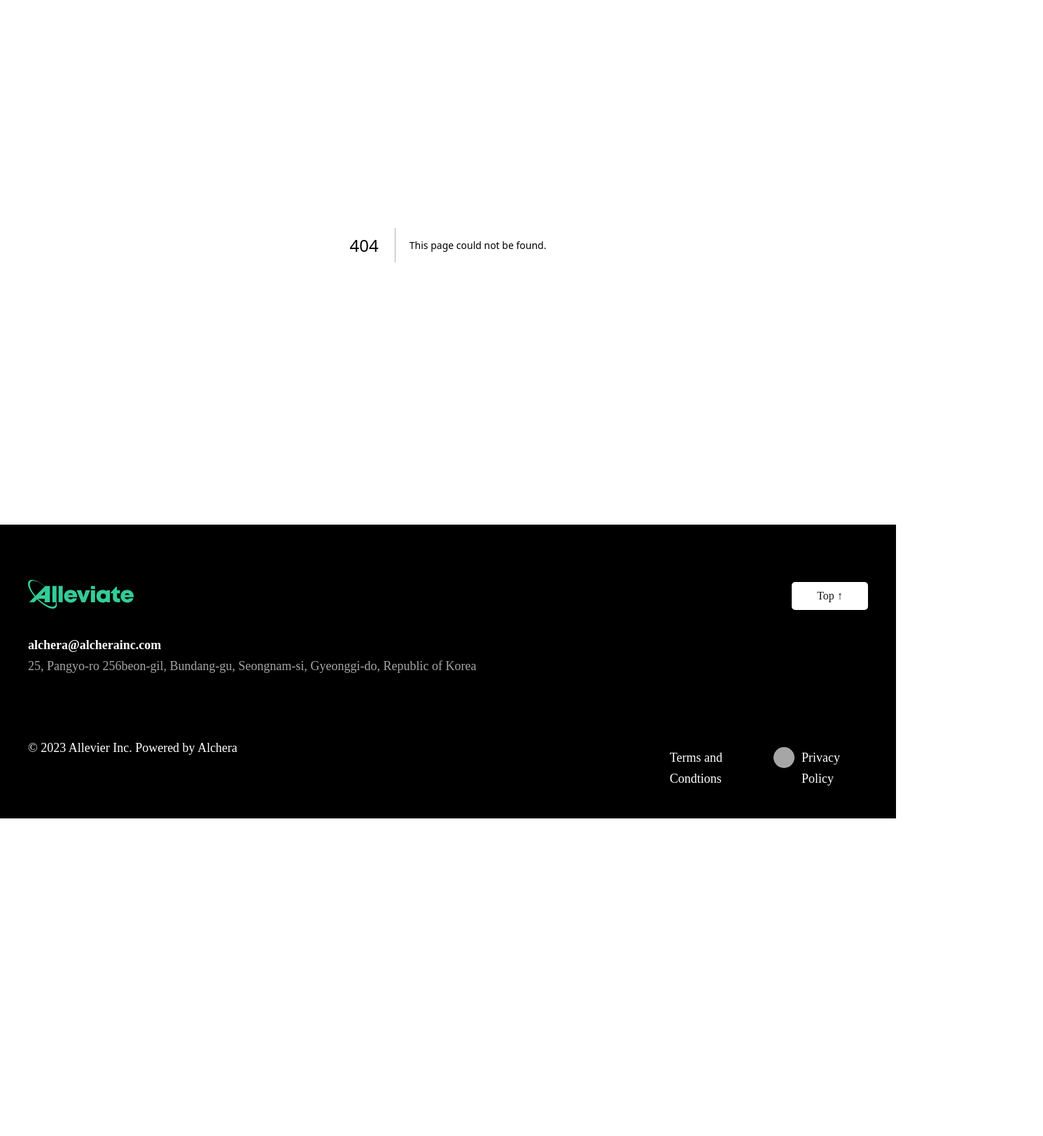
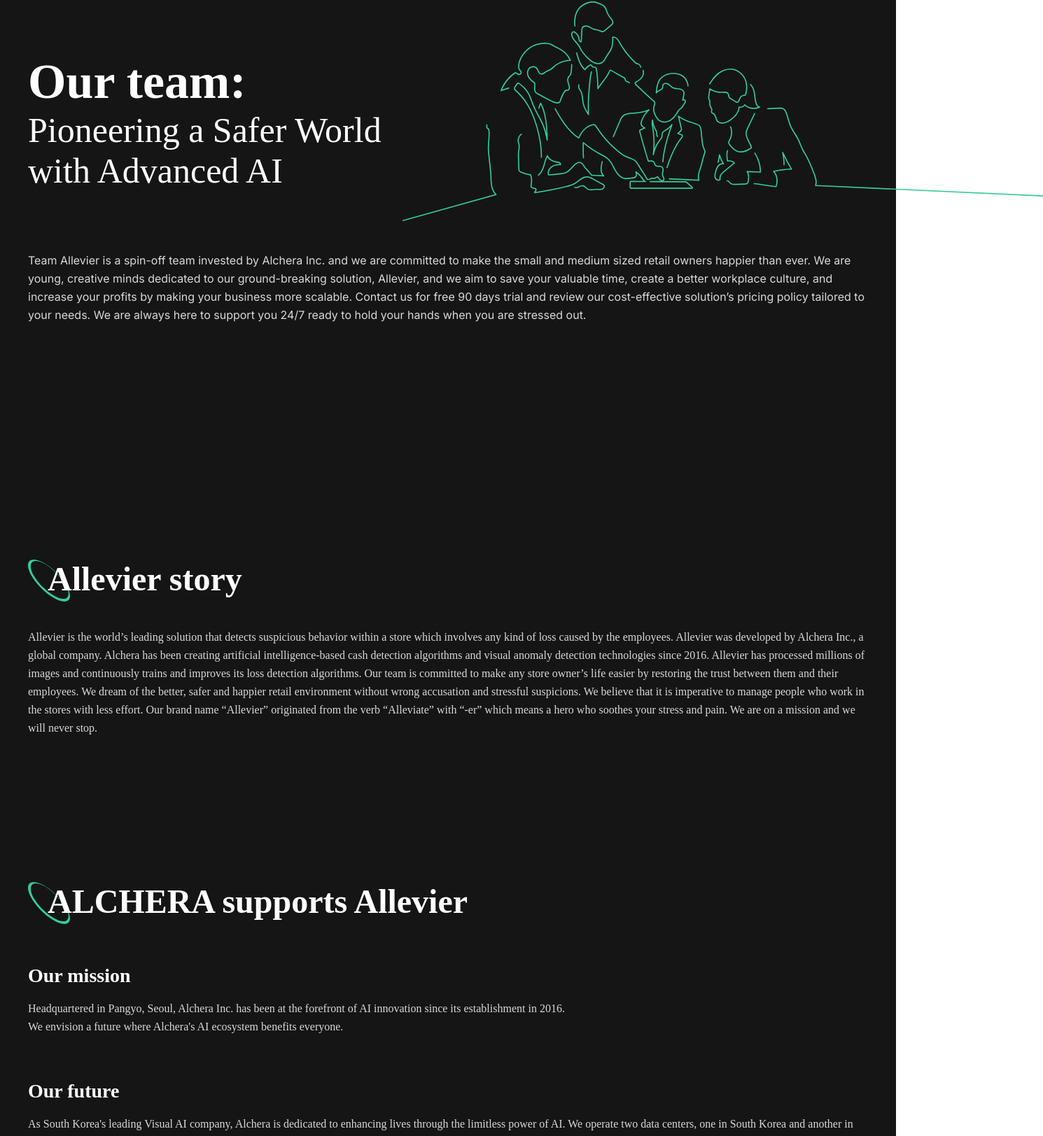
Before and after one commit to TaegyunKim1/gs-murri-alleviate-landing, a Next.js app: page /AboutUs in a window 1280 px wide. Before the commit this address had no page. Shown: the part 184-1808 px from the top of the page at 70% size, 1490 px wide, since content can reach past the window. Before the commit the page ends 1354 px from the top, so only its background shows below. Built offline with nearby package versions, Linux system fonts and the light colour scheme.

Commit message:
feat: aboutus 완성

```diff
--- /dev/null
+++ b/src/libs/aboutUs/_components/styles.ts
@@ -0,0 +1,122 @@
+import styled from "styled-components";
+
+export const Row = styled.div`
+  margin-top: 127px;
+  display: flex;
+  flex-direction: column;
+`;
+
+export const MainContainer = styled.div`
+  margin-bottom: 43px;
+  position: relative;
+  display: flex;
+  justify-content: space-between;
+  align-items: center;
+  width: 100%;
+`;
+
+export const LeftContentWrap = styled.div`
+  display: flex;
+  flex-direction: column;
+`;
+
+export const BigTitle = styled.p`
+  margin: 0px;
+  color: #fff;
+  font-size: 70px;
+  font-style: normal;
+  font-weight: 700;
+  /* line-height: 80px; 114.286% */
+`;
+
+export const MiddleTitle = styled.p`
+  margin-top: 4px;
+  white-space: pre-line;
+  margin: 0px;
+  color: #fff;
+  font-size: 50px;
+  font-style: normal;
+  font-weight: 500;
+  /* line-height: 60px; 120% */
+`;
+
+export const OurTeam = styled.img`
+  position: absolute;
+  bottom: -43px;
+  right: -250px;
+`;
+
+export const Description = styled.p`
+  margin-top: 43px;
+  color: #d9d9d9;
+  font-family: Inter;
+  font-size: 16px;
+  font-style: normal;
+  font-weight: 400;
+  line-height: 26px; /* 162.5% */
+`;
+
+export const ContextWrap = styled.div`
+  margin-top: 321px;
+`;
+
+export const Wrap = styled.div`
+  margin-bottom: 43px;
+  position: relative;
+  width: 100%;
+  height: 55px;
+`;
+
+export const SpiralIcon = styled.img`
+  z-index: 1;
+  position: absolute;
+  left: 0px;
+  top: 0px;
+`;
+
+export const Title = styled.b`
+  position: absolute;
+  z-index: 2;
+  margin-left: 28px;
+  font-size: 48px;
+  color: white;
+`;
+
+export const Context = styled.p`
+  margin: 0px;
+  color: #d9d9d9;
+  font-size: 16px;
+  font-style: normal;
+  font-weight: 400;
+  line-height: 26px; /* 162.5% */
+`;
+
+export const DetailContextWrap = styled.div`
+  margin-top: 60px;
+  display: flex;
+  flex-direction: column;
+  row-gap: 15px;
+`;
+
+export const DetailContextTitle = styled.p`
+  margin: 0px;
+  color: #fff;
+  font-size: 28px;
+  font-style: normal;
+  font-weight: 700;
+  line-height: 38px; /* 135.714% */
+`;
+
+export const Margin = styled.div`
+  margin-top: 207px;
+`;
+
+export const DetailContext = styled.p`
+  margin: 0px;
+  white-space: pre-line;
+  color: #d9d9d9;
+  font-size: 16px;
+  font-style: normal;
+  font-weight: 400;
+  line-height: 26px; /* 162.5% */
+`;
--- /dev/null
+++ b/src/pages/AboutUs/_components/Section1.tsx
@@ -0,0 +1,40 @@
+import React from "react";
+import {
+  BigTitle,
+  Description,
+  LeftContentWrap,
+  MainContainer,
+  MiddleTitle,
+  OurTeam,
+  Row,
+} from "~/libs/aboutUs/_components/styles";
+
+function Section1() {
+  return (
+    <Row>
+      <MainContainer>
+        <LeftContentWrap>
+          <BigTitle>Our team:</BigTitle>
+          <MiddleTitle>
+            {"Pioneering a Safer World\nwith Advanced AI"}
+          </MiddleTitle>
+        </LeftContentWrap>
+
+        <OurTeam src="/our-team.svg" />
+      </MainContainer>
+      <Description>
+        Team Allevier is a spin-off team invested by Alchera Inc. and we are
+        committed to make the small and medium sized retail owners happier than
+        ever. We are young, creative minds dedicated to our ground-breaking
+        solution, Allevier, and we aim to save your valuable time, create a
+        better workplace culture, and increase your profits by making your
+        business more scalable. Contact us for free 90 days trial and review our
+        cost-effective solution’s pricing policy tailored to your needs. We are
+        always here to support you 24/7 ready to hold your hands when you are
+        stressed out.
+      </Description>
+    </Row>
+  );
+}
+
+export default Section1;
--- /dev/null
+++ b/src/pages/AboutUs/_components/Section2.tsx
@@ -0,0 +1,75 @@
+import React from "react";
+import {
+  Wrap,
+  SpiralIcon,
+  Title,
+  ContextWrap,
+  Context,
+  DetailContextWrap,
+  DetailContextTitle,
+  DetailContext,
+  Margin,
+} from "~/libs/aboutUs/_components/styles";
+
+function Section2() {
+  return (
+    <ContextWrap>
+      <Wrap>
+        <SpiralIcon alt="" src="/small-spiral.svg" />
+        <Title>Allevier story</Title>
+      </Wrap>
+      <Context>
+        Allevier is the world’s leading solution that detects suspicious
+        behavior within a store which involves any kind of loss caused by the
+        employees. Allevier was developed by Alchera Inc., a global company.
+        Alchera has been creating artificial intelligence-based cash detection
+        algorithms and visual anomaly detection technologies since 2016.
+        Allevier has processed millions of images and continuously trains and
+        improves its loss detection algorithms. Our team is committed to make
+        any store owner’s life easier by restoring the trust between them and
+        their employees. We dream of the better, safer and happier retail
+        environment without wrong accusation and stressful suspicions. We
+        believe that it is imperative to manage people who work in the stores
+        with less effort. Our brand name “Allevier” originated from the verb
+        “Alleviate” with “-er” which means a hero who soothes your stress and
+        pain. We are on a mission and we will never stop.
+      </Context>
+      <Margin />
+      <Wrap>
+        <SpiralIcon alt="" src="/small-spiral.svg" />
+        <Title>ALCHERA supports Allevier</Title>
+      </Wrap>
+      <DetailContextWrap>
+        <DetailContextTitle>Our mission</DetailContextTitle>
+        <DetailContext>
+          {`Headquartered in Pangyo, Seoul, Alchera Inc. has been at the forefront of AI innovation since its establishment in 2016.\nWe envision a future where Alchera's AI ecosystem benefits everyone.`}
+        </DetailContext>
+      </DetailContextWrap>
+      <DetailContextWrap>
+        <DetailContextTitle>Our future</DetailContextTitle>
+        <DetailContext>
+          As South Korea's leading Visual AI company, Alchera is dedicated to
+          enhancing lives through the limitless power of AI. We operate two data
+          centers, one in South Korea and another in Vietnam, with our US
+          subsidiary expanding operations in California and beyond. Plans are
+          underway to establish a business presence in the UAE next year.
+        </DetailContext>
+      </DetailContextWrap>
+      <DetailContextWrap>
+        <DetailContextTitle>Our potential</DetailContextTitle>
+        <DetailContext>
+          With a formidable team of over 350 employees worldwide, Alchera is
+          capable of turning visionary ideas into reality. Our AI solutions are
+          implemented in 350 million cameras globally, supported by ever-growing
+          AI training datasets of over 15.7 billion instances. As an AI foundry,
+          we design and apply highly reliable, scalable AI solutions tailored to
+          your needs. Our end-to-end solutions, encompassing everything from
+          data collection to AI services, are developed entirely in-house,
+          setting Alchera apart in the AI industry.
+        </DetailContext>
+      </DetailContextWrap>
+    </ContextWrap>
+  );
+}
+
+export default Section2;
--- /dev/null
+++ b/src/pages/AboutUs/index.tsx
@@ -0,0 +1,17 @@
+import React from "react";
+import { Container, Wrap } from "~/libs/aboutUs/styles";
+import Section1 from "./_components/Section1";
+import Section2 from "./_components/Section2";
+
+function AboutUs() {
+  return (
+    <Container>
+      <Wrap>
+        <Section1 />
+        <Section2 />
+      </Wrap>
+    </Container>
+  );
+}
+
+export default AboutUs;
```
Also changed, not shown: public/our-team.svg (added), src/libs/aboutUs/styles.ts (renamed from src/libs/how/styles.ts).
